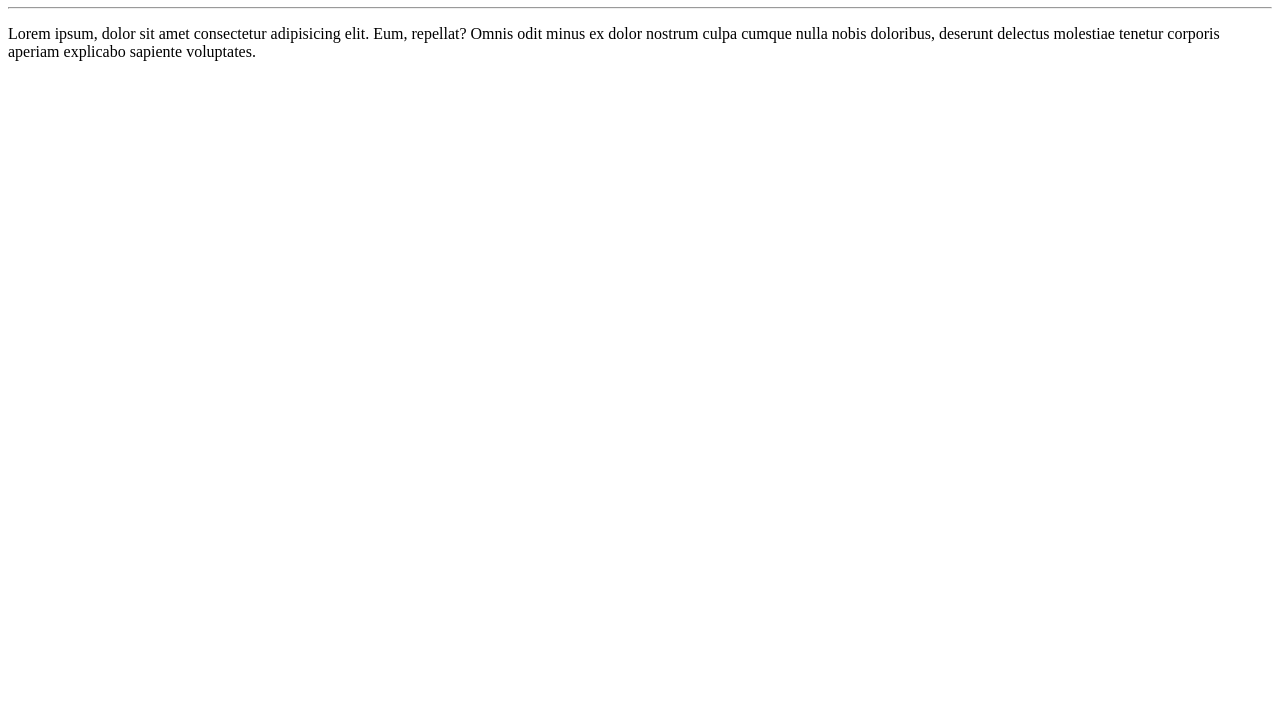
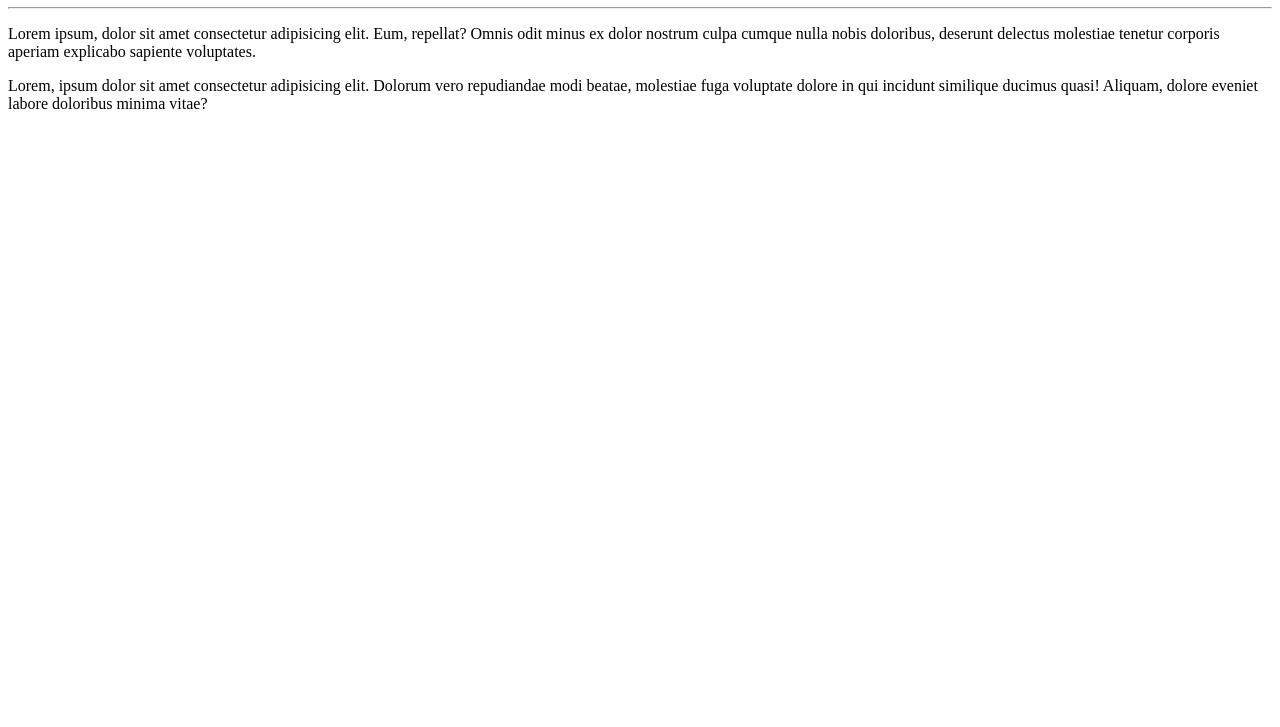
Before and after one commit to ismaelsz1981/Ola-Mundo, a plain HTML site: page site-exemplo/index.html in a window 1280 px wide. Shown: the part 73-800 px from the top of the page. Drawn offline with Linux system fonts and the light colour scheme.

Commit message:
adicionei um parágrafo

```diff
--- a/site-exemplo/index.html
+++ b/site-exemplo/index.html
@@ -9,5 +9,6 @@
     <h1>Olá, Mundo!!!</h1>
     <hr>
     <p>Lorem ipsum, dolor sit amet consectetur adipisicing elit. Eum, repellat? Omnis odit minus ex dolor nostrum culpa cumque nulla nobis doloribus, deserunt delectus molestiae tenetur corporis aperiam explicabo sapiente voluptates.</p>
+    <p>Lorem, ipsum dolor sit amet consectetur adipisicing elit. Dolorum vero repudiandae modi beatae, molestiae fuga voluptate dolore in qui incidunt similique ducimus quasi! Aliquam, dolore eveniet labore doloribus minima vitae?</p>
 </body>
 </html>
```
